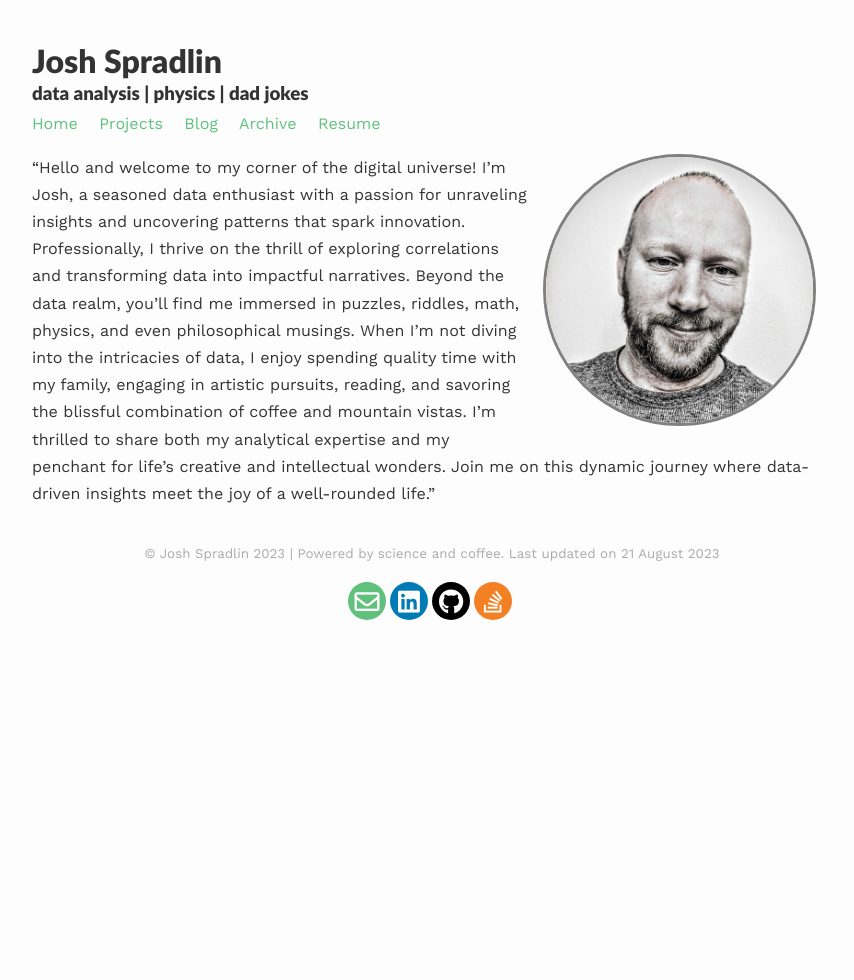
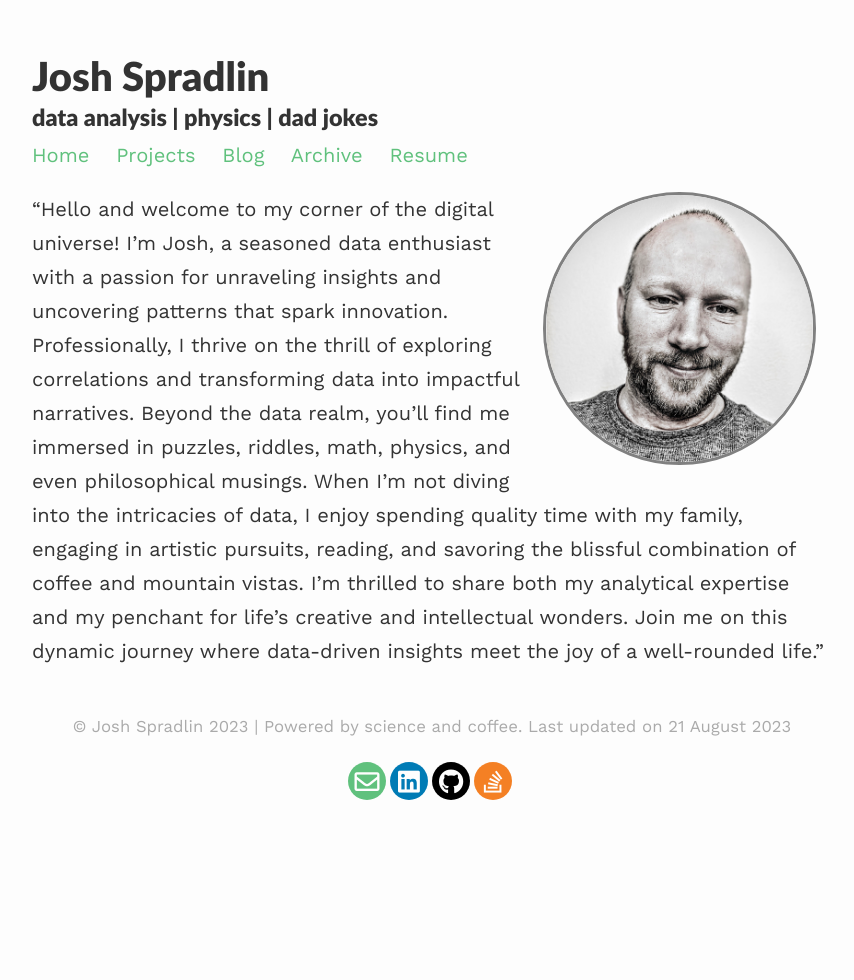
Before and after one commit to josh-u-a/gradfolio, a Jekyll site: the page built from index.md, in a window 1280 px wide. Shown: the whole page, without its empty margins (208-1062 px from the left). Built offline with Jekyll 4.4.1, drawn with Linux system fonts in a browser that asks for light colours; nearby versions of some CDN libraries.

Commit message:
Update style.scss

```diff
--- a/assets/css/_sass/style.scss
+++ b/assets/css/_sass/style.scss
@@ -7,7 +7,7 @@ body {
   font-family: $base-font-family;
   margin: 0 auto;
   line-height: $base-line-height;
-  // font-size: $base-font-size;
+  font-size: $base-font-size;
   color: $text-color;
   background-color: $body-bg;
   padding: 2em 1em;
```
